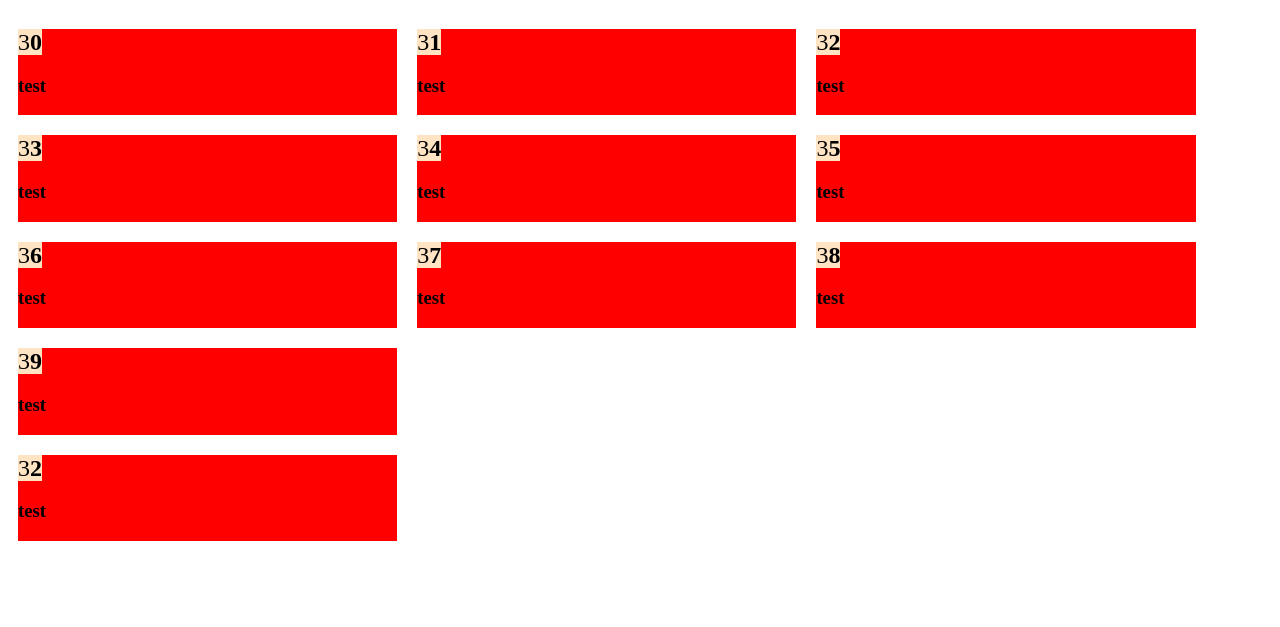
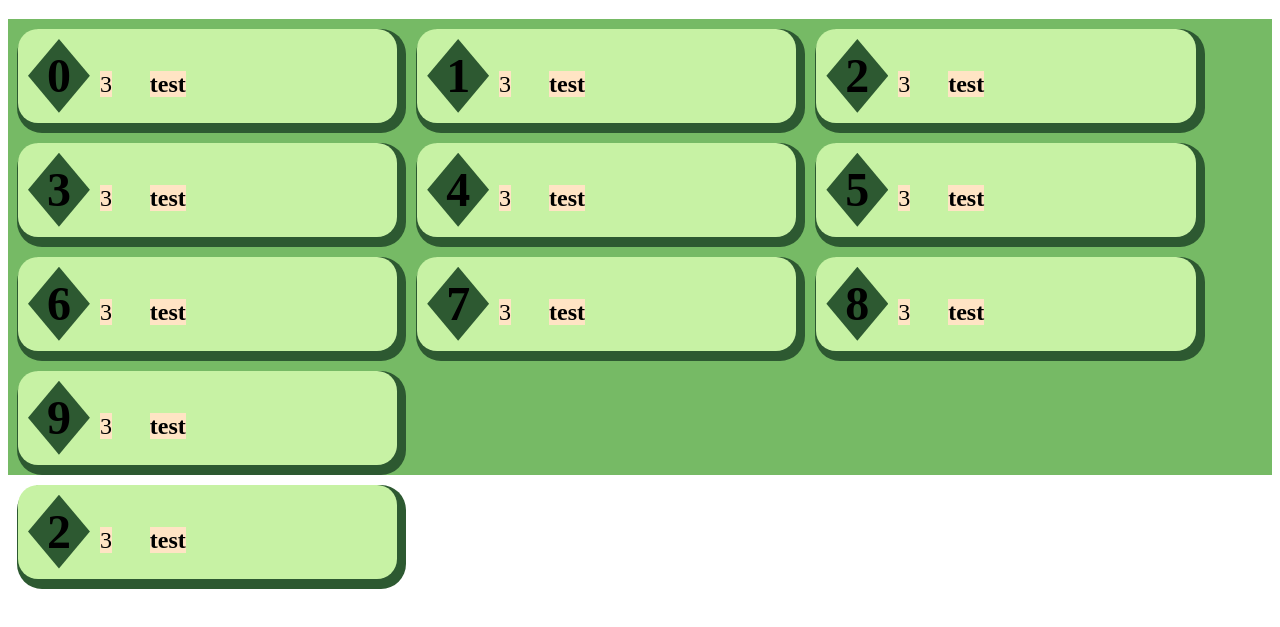
Before and after one commit to mineboxarabic/Quran-Project, a website built with webpack: page src/index.html in a window 1280 px wide. Shown: the part 61-688 px from the top of the page. Built offline with nearby package versions, Linux system fonts and the light colour scheme; no server answers.

Commit message:
Getting the data

```diff
--- a/src/Quran/Summury.css
+++ b/src/Quran/Summury.css
@@ -1,13 +1,16 @@
-bodySummury
+.bodySummury
 {
-
+ background-color: #76ba65;
 }
 .summuryElementBody
 {
     display: inline-block;
-    background-color: red;
+    background-color: #C7F2A4;
     margin: 10px;
     width: 30%;
+    border-radius: 20px;
+
+    box-shadow: 4px 5px 0px 5px #2d5931;
 
 }
 .summuryElementBody .numAya{
@@ -17,6 +20,35 @@ bodySummury
 }
 .summuryElementBody .numberSourah{
     display: inline;
+    font-size: 300%;
+    text-align: center;
+    justify-content: center;
+}
+.summuryElementBody .nameSourah{
+    display: inline;
     background-color: bisque;
     font-size: 150%;
+    margin-left: 10%;
 }
+.summuryElementBody .backSquare
+{
+    display: inline-block;
+    background-color: #2d5931;
+    padding: 2.5% 5%;
+    transform: rotateZ(0deg);
+    clip-path: polygon(50% 0%, 100% 50%, 50% 100%, 0% 50%);
+    margin: 10px;
+}
+
+.summuryElementBody:hover .backSquare
+{
+    transform: rotateZ(20deg);
+    transition: 0.3s;
+}
+.summuryElementBody:hover
+{
+    cursor: pointer;
+    transform: scale(1.1);
+    box-shadow: 0px 0px 5px 0px white;
+    transition: 0.3s;
+}
--- a/src/Quran/Summury.js
+++ b/src/Quran/Summury.js
@@ -4,6 +4,7 @@ export class Summury
 {
     constructor()
     {
+        const data = this.getSummuryData();
         let bodySummury = document.createElement('div');
         bodySummury.setAttribute("class","bodySummury");
         for(let i = 0; i < 10; i++)
@@ -14,4 +15,13 @@ export class Summury
         let body = document.querySelector('body')
         body.appendChild(bodySummury)
     }
+    //fetch data from api https://api.quran.com/api/v4/chapters?language=en
+    async getSummuryData(){
+        let url = 'https://api.quran.com/api/v4/chapters?language=fr'
+        const response = await fetch(url)
+        const data = await response.json()
+
+        return data
+    }
+
 }
--- a/src/Quran/SummuryElement.js
+++ b/src/Quran/SummuryElement.js
@@ -14,13 +14,17 @@ export class summuryElement
         this.nameSourahH = document.createElement('h3');
         this.nameSourahH.setAttribute("class","nameSourah");
 
+        this.backSquare = document.createElement('div');
+        this.backSquare.setAttribute("class","backSquare");
+        this.backSquare.appendChild(this.numberSourahH);
+
         this.numAyaH.textContent = numberAya;
         this.numberSourahH.textContent = numberSourah;
         this.nameSourahH.textContent = nameSourah;
 
+        this.elementBody.appendChild(this.backSquare);
+        this.elementBody.appendChild(this.numAyaH);
 
-        this.elementBody.appendChild(this.numAyaH);
-        this.elementBody.appendChild(this.numberSourahH);
         this.elementBody.appendChild(this.nameSourahH);
 
         return this.elementBody;
--- a/src/index.js
+++ b/src/index.js
@@ -6,3 +6,4 @@ const s = new summuryElement('test',2,3)
 const summury = new Summury()
 let body = document.querySelector('body')
 body.appendChild(s)
+console.log(summury.getSummuryData())
```
